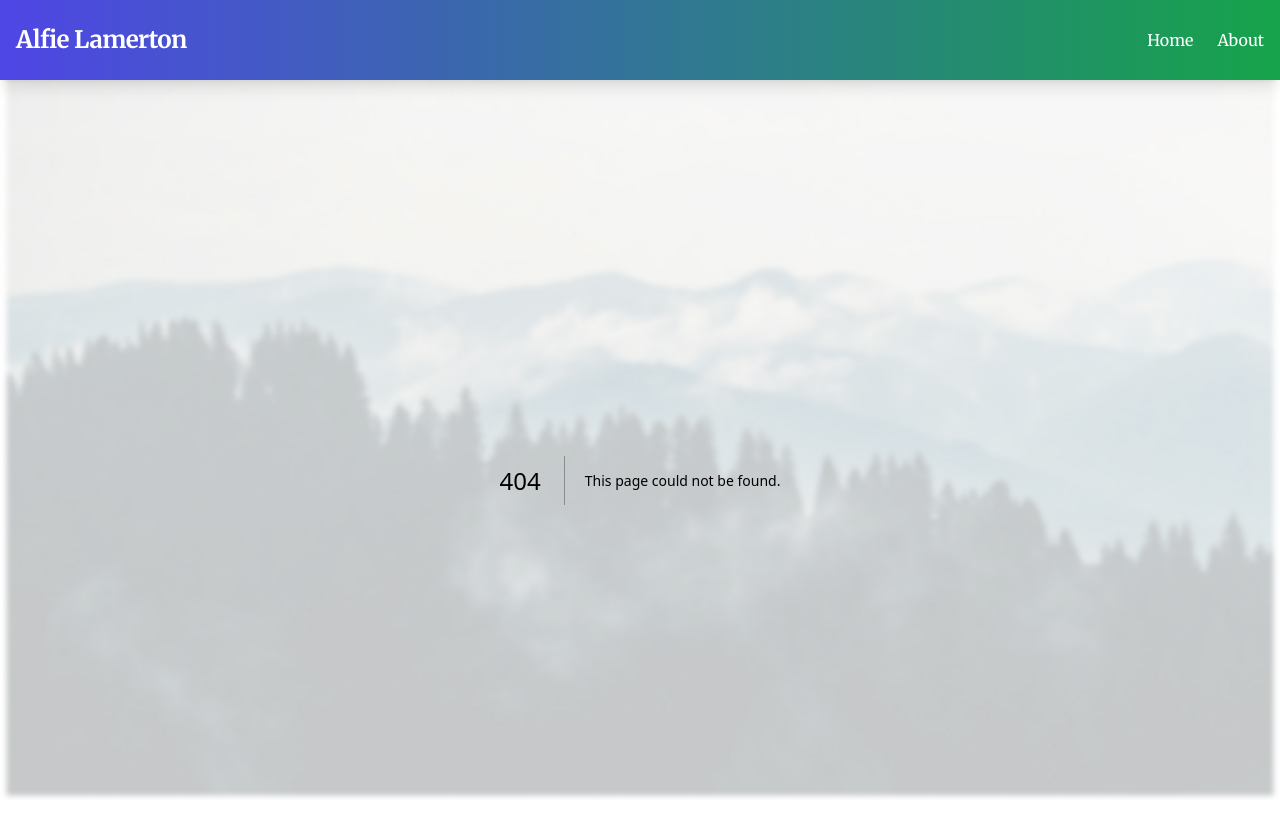
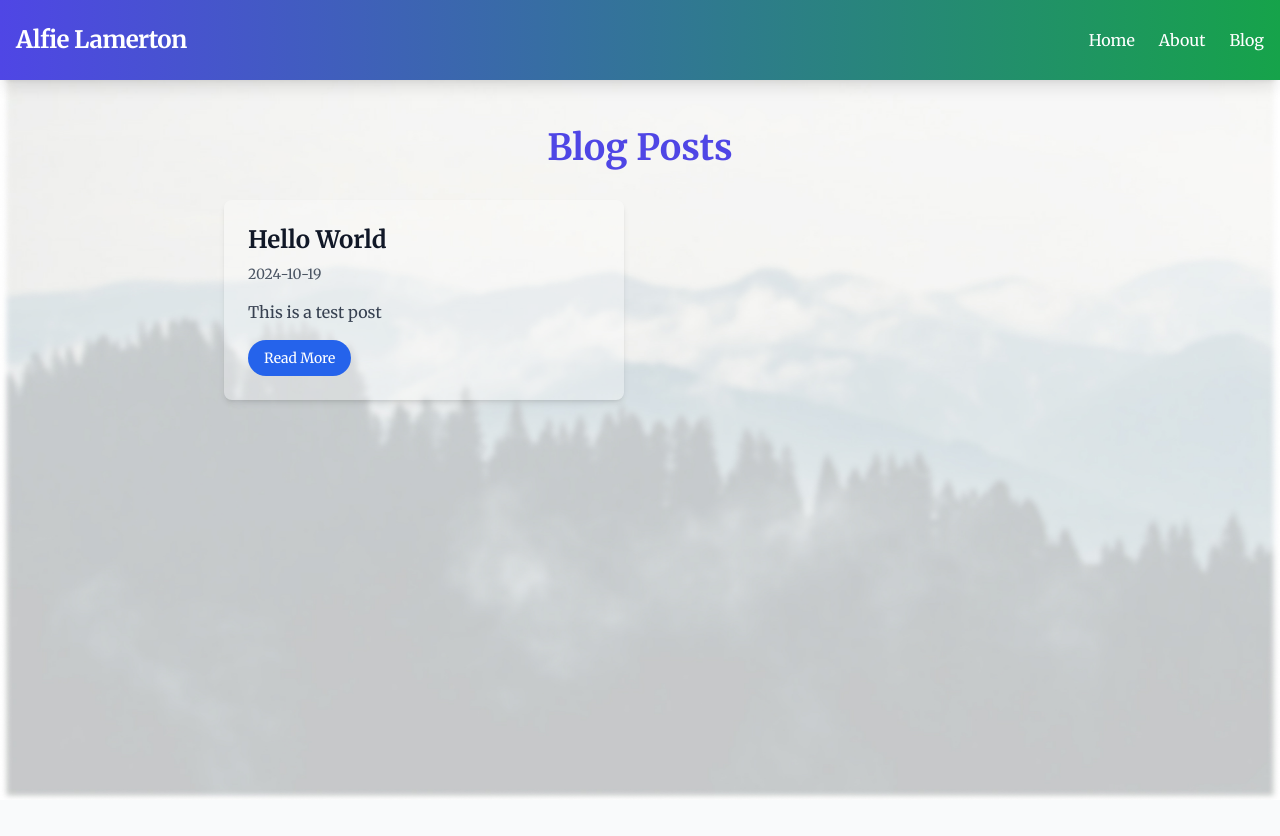
Before and after one commit to alamerton/personal-website, a Next.js app: page /blog in a window 1280 px wide. Before the commit this address had no page. Shown: the top 836 px of the page. After the commit the page ends 800 px from the top, so only its background shows below. Built offline with nearby package versions, Linux system fonts and the light colour scheme.

Commit message:
Added blog

```diff
--- a/package.json
+++ b/package.json
@@ -10,10 +10,13 @@
   },
   "dependencies": {
     "@types/react-icons": "^2.2.7",
+    "gray-matter": "^4.0.3",
     "next": "14.2.15",
     "react": "^18",
     "react-dom": "^18",
-    "react-icons": "^5.3.0"
+    "react-icons": "^5.3.0",
+    "remark": "^15.0.1",
+    "remark-html": "^16.0.1"
   },
   "devDependencies": {
     "@types/node": "^20",
--- a/src/app/about/page.tsx
+++ b/src/app/about/page.tsx
@@ -4,7 +4,7 @@ import alfie from "@/images/alfie.jpeg";
 export default function About() {
   return (
     <main className="container mx-auto px-4 py-12 max-w-4xl">
-      <h1 className="text-4xl font-bold mb-8 text-center text-indigo-600">
+      <h1 className="text-4xl font-bold mb-8 text-center text-indigo-700">
         About Me
       </h1>
       <div className="flex flex-col md:flex-row items-center md:items-start gap-8">
--- /dev/null
+++ b/src/app/blog/[slug]/page.tsx
@@ -0,0 +1,59 @@
+import fs from "fs";
+import path from "path";
+import matter from "gray-matter";
+import { remark } from "remark";
+import html from "remark-html";
+import Head from "next/head";
+
+export async function generateStaticParams() {
+  const postsDirectory = path.join(process.cwd(), "src/posts");
+  const fileNames = fs.readdirSync(postsDirectory);
+  return fileNames.map((fileName) => ({
+    slug: fileName.replace(/\.md$/, ""),
+  }));
+}
+
+export default async function BlogPost({
+  params,
+}: {
+  params: { slug: string };
+}) {
+  const fullPath = path.join(process.cwd(), "src/posts", `${params.slug}.md`);
+  const fileContents = fs.readFileSync(fullPath, "utf8");
+  const { data, content } = matter(fileContents);
+  const processedContent = await remark().use(html).process(content);
+  const contentHtml = processedContent.toString();
+
+  return (
+    <>
+      <Head>
+        <title>{data.title} | Your Blog Name</title>
+        <meta name="description" content={data.excerpt || "Blog post"} />
+      </Head>
+      <article className="max-w-3xl mx-auto px-4 sm:px-6 lg:px-8 py-16">
+        <header className="mb-8">
+          <h1 className="text-4xl font-extrabold text-indigo-700 mb-4">
+            {data.title}
+          </h1>
+          <p className="text-gray-800 text-lg mb-4">{data.date}</p>
+          {data.tags && (
+            <div className="flex flex-wrap gap-2 mb-4">
+              {data.tags.map((tag: string) => (
+                <span
+                  key={tag}
+                  className="bg-blue-100 text-blue-800 text-sm font-medium px-2.5 py-0.5 rounded"
+                >
+                  {tag}
+                </span>
+              ))}
+            </div>
+          )}
+        </header>
+        <div
+          className="prose prose-lg prose-blue max-w-none"
+          dangerouslySetInnerHTML={{ __html: contentHtml }}
+        />
+      </article>
+    </>
+  );
+}
--- /dev/null
+++ b/src/app/blog/page.tsx
@@ -0,0 +1,48 @@
+import fs from "fs";
+import path from "path";
+import matter from "gray-matter";
+import Link from "next/link";
+
+export default function Blog() {
+  const postsDirectory = path.join(process.cwd(), "src/posts");
+  const fileNames = fs.readdirSync(postsDirectory);
+  const posts = fileNames.map((fileName) => {
+    const fullPath = path.join(postsDirectory, fileName);
+    const fileContents = fs.readFileSync(fullPath, "utf8");
+    const { data } = matter(fileContents);
+    return {
+      slug: fileName.replace(/\.md$/, ""),
+      title: data.title,
+      date: data.date,
+      excerpt: data.excerpt || "No excerpt available",
+    };
+  });
+
+  return (
+    <div className="max-w-4xl mx-auto py-12 px-4 sm:px-6 lg:px-8">
+      <h1 className="text-4xl font-bold mb-8 text-center text-indigo-600">
+        Blog Posts
+      </h1>
+      <div className="grid gap-8 md:grid-cols-2">
+        {posts.map((post) => (
+          <Link
+            href={`/blog/${post.slug}`}
+            key={post.slug}
+            className="block bg-white rounded-lg shadow-md overflow-hidden hover:shadow-xl transition-shadow duration-300 bg-opacity-30 hover:bg-opacity-60"
+          >
+            <div className="p-6 bg-opacity-10">
+              <h2 className="text-2xl font-bold text-gray-900 mb-2">
+                {post.title}
+              </h2>
+              <p className="text-gray-600 text-sm mb-4">{post.date}</p>
+              <p className="text-gray-700 mb-4">{post.excerpt}</p>
+              <span className="inline-block bg-blue-600 text-white text-sm px-4 py-2 rounded-full hover:bg-blue-700 transition-colors duration-300">
+                Read More
+              </span>
+            </div>
+          </Link>
+        ))}
+      </div>
+    </div>
+  );
+}
--- a/src/app/components/header.tsx
+++ b/src/app/components/header.tsx
@@ -28,6 +28,14 @@ const Header = () => {
                 About
               </Link>
             </li>
+            <li>
+              <Link
+                href="/blog"
+                className="hover:text-indigo-600 transition duration-300"
+              >
+                Blog
+              </Link>
+            </li>
           </ul>
         </nav>
       </div>
--- a/src/app/globals.css
+++ b/src/app/globals.css
@@ -25,3 +25,33 @@ body {
     text-wrap: balance;
   }
 }
+
+body {
+  background-color: #f9fafb; /* Light gray background */
+  color: #374151; /* Dark gray text */
+}
+
+.prose {
+  max-width: 65ch; /* Limit width for better readability */
+}
+
+.prose img {
+  border-radius: 0.5rem;
+  box-shadow: 0 4px 6px -1px rgba(0, 0, 0, 0.1);
+}
+
+.prose a {
+  text-decoration: none;
+  color: #3b82f6; /* Tailwind blue */
+}
+
+.prose a:hover {
+  text-decoration: underline;
+}
+
+.prose blockquote {
+  border-left: 4px solid #3b82f6; /* Blue left border */
+  background-color: #eff6ff; /* Light blue background */
+  padding: 1rem;
+  border-radius: 0.5rem;
+}
--- a/src/app/page.tsx
+++ b/src/app/page.tsx
@@ -17,7 +17,7 @@ export default function Home() {
         </div>
       </section>
       <section className="text-center mb-16">
-        <h1 className="text-5xl font-bold mb-4 text-indigo-600 font-merriweather">
+        <h1 className="text-5xl font-bold mb-4 text-indigo-700 font-merriweather">
           Hi! I&apos;m Alfie
         </h1>
         <p className="text-xl text-gray-700 max-w-2xl mx-auto">
--- /dev/null
+++ b/src/posts/first-post.md
@@ -0,0 +1,7 @@
+---
+title: "Hello World"
+date: "2024-10-19"
+excerpt: "This is a test post"
+---
+
+This is my first blog post using Next.js!
```
Also changed, not shown: 1 other file (tests, documents, lock files or other folders).
